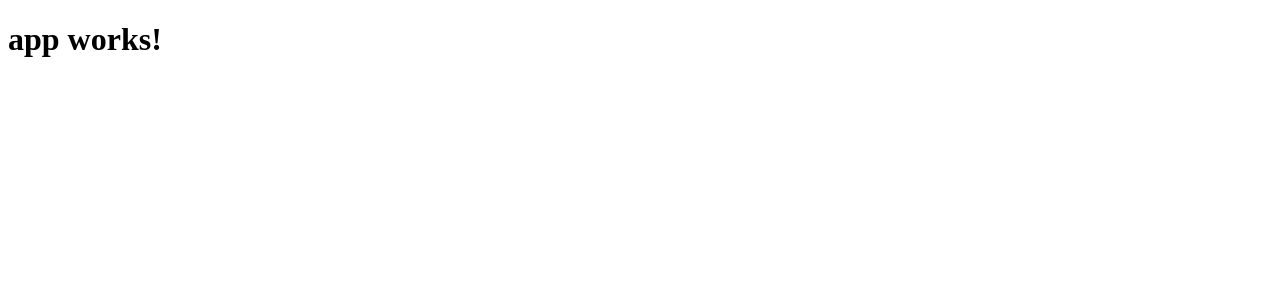
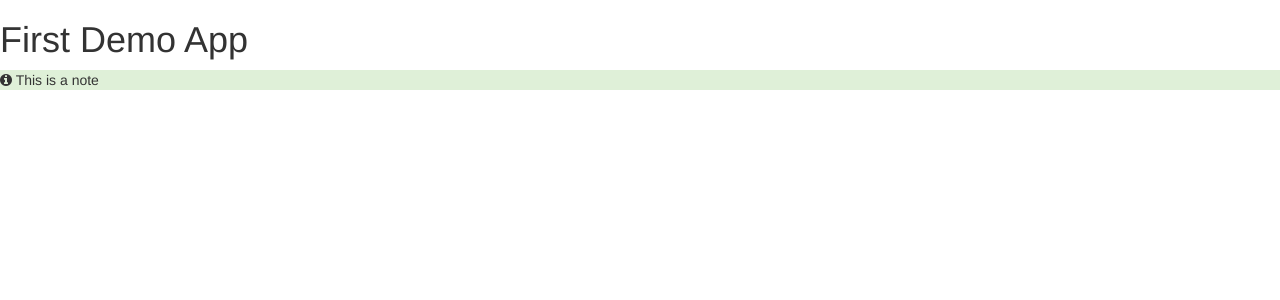
Before and after one commit to garethyoder/first-app, an Angular app: page / in a window 1280 px wide. Shown: the top 300 px of the page. Built offline with nearby package versions, Linux system fonts and the light colour scheme.

Commit message:
Committing src directory

```diff
--- a/src/app/app.component.html
+++ b/src/app/app.component.html
@@ -1,3 +1,7 @@
-<h1>
+<link href="https://maxcdn.bootstrapcdn.com/bootstrap/3.3.6/css/bootstrap.min.css" rel="stylesheet">
+
+<h1 class="title">
   {{title}}
 </h1>
+
+<p class="bg-success"><i class="fa fa-info-circle" aria-hidden="true"></i> This is a note</p>
--- /dev/null
+++ b/src/app/app.component.scss
@@ -0,0 +1,8 @@
+$fa-font-path: "../fonts" !default;
+@import "../../node_modules/font-awesome/scss/font-awesome";
+
+$primaryFont: #333;
+
+.title {
+  color: $primaryFont;
+}
--- a/src/app/app.component.ts
+++ b/src/app/app.component.ts
@@ -3,8 +3,8 @@ import { Component } from '@angular/core';
 @Component({
   selector: 'app-root',
   templateUrl: './app.component.html',
-  styleUrls: ['./app.component.css']
+  styleUrls: ['./app.component.scss']
 })
 export class AppComponent {
-  title = 'app works!';
+  title = 'First Demo App';
 }
```
Also changed, not shown: src/app/app.component.css (deleted).
